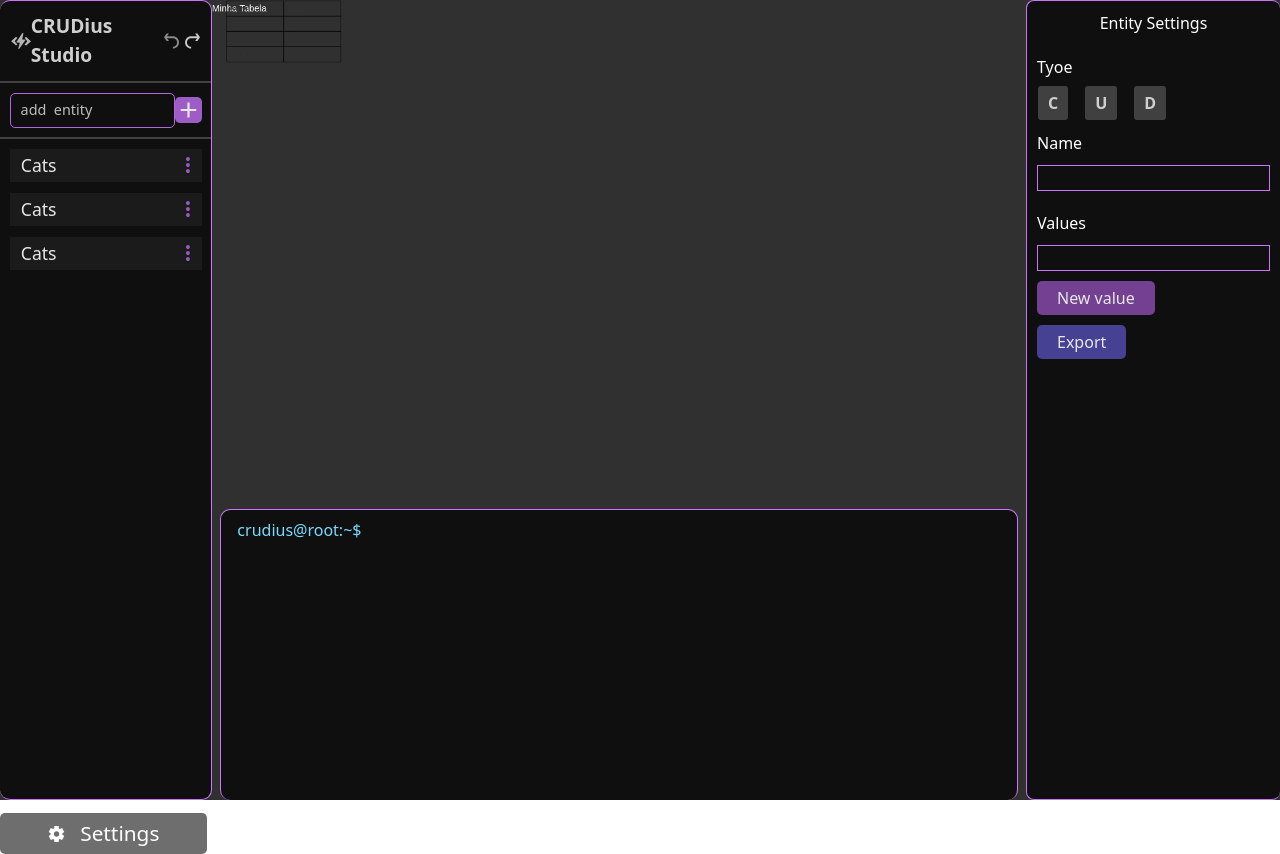
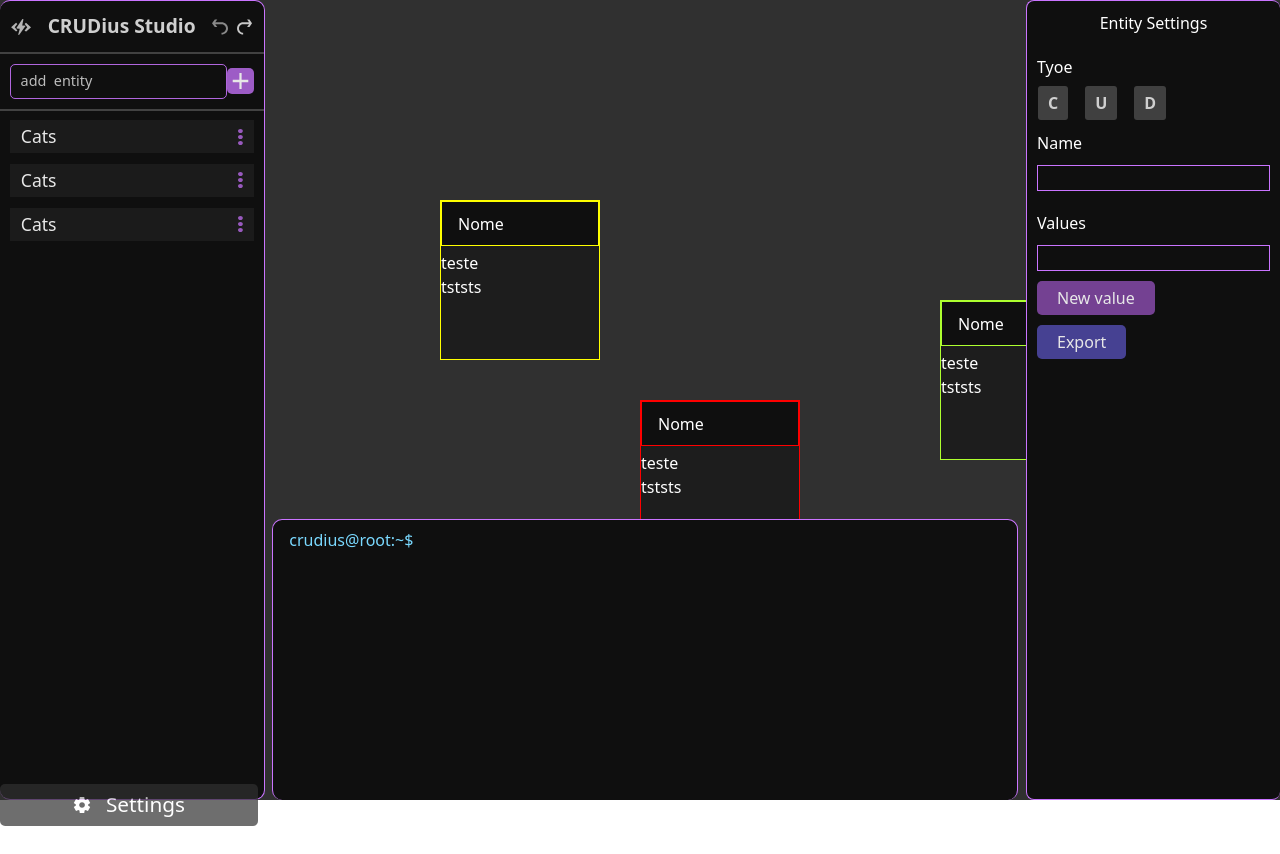
Before and after one commit to pedrovjesus/CRUDius-frontend, a React (Vite) app: page / in a window 1280 px wide. After the commit the page ends 826 px from the top, so only its background shows below. Built offline with nearby package versions, Linux system fonts and the light colour scheme.

Commit message:
update canva and nodes

```diff
--- a/src/App.css
+++ b/src/App.css
@@ -7,6 +7,7 @@
     --color-base: #CA74FF;
 
     font-size: 16px;
+    overflow: hidden;
 }
 
 .main {
@@ -22,11 +23,11 @@
 .menu-list-entity {
     background-color: #0F0F0F;
     height: 100%;
-    width: 300px;
+    width: 400px;
     border: 1px solid #CA74FF;
     border-radius: 10px;
     border-left: 0;
-
+    z-index: 999;
 }
 
 .menu-list-entity .header {
@@ -188,7 +189,7 @@ input::placeholder {
 .group-canva-terminal {
     display: flex;
     flex-direction: column;
-    justify-content: space-between;
+    justify-content: flex-end;
     align-items: center;
     height: 100%;
     width: 90%;
@@ -212,6 +213,7 @@ input::placeholder {
     color: #ffffff;
     padding: 1rem;
     padding-top: 8px;
+    z-index: 999;
 }
 
 .terminal:hover {
@@ -254,6 +256,7 @@ input::placeholder {
     border: 1px solid #CA74FF;
     border-right: 0;
     border-radius: 8px;
+    z-index: 999;
 }
 
 .entity-settings h2 {
@@ -336,3 +339,51 @@ input::placeholder {
 h1, h2 {
     color: #ffffff;
 }
+
+
+.main-canva {
+    width: 100%;
+}
+
+canvas {
+    width: 109%;
+    height: 100%;
+}
+
+.table {
+    height: 10rem;
+    width: 10rem;
+    position: absolute;
+    background-color: #1d1d1d;
+    color: #ffffff;
+}
+
+.table .header {
+    background-color: #0F0F0F;
+    padding: 0.6rem 1rem;
+    margin-bottom: 0.3rem;
+}
+
+.create {
+    border: 1px solid greenyellow;
+}
+
+.delete {
+    border: 1px solid red;
+}
+
+.update {
+    border: 1px solid yellow;
+}
+
+.create .header {
+    border: 1px solid greenyellow;
+}
+
+.delete .header {
+    border: 1px solid red;
+}
+
+.update .header {
+    border: 1px solid yellow;
+}
--- a/src/components/Canva.tsx
+++ b/src/components/Canva.tsx
@@ -1,97 +1,156 @@
-import { useEffect, useRef, useState } from "react";
+import { useRef, useState, useEffect } from "react";
 
 export const Canva = () => {
-  const canvasRef = useRef(null)
+  const canvasRef = useRef(null);
+  const [zoom, setZoom] = useState(1);
+  const [offset, setOffset] = useState({ x: window.innerWidth / 2, y: window.innerHeight / 2 });
 
-  const [zoom, setZoom] = useState(0.6)
-  const [offset, setOffset] = useState({ x: 0, y: 0 })
-  const isDragging = useRef(false)
-  const lastMousePos = useRef({ x: 0, y: 0 })
+  const isDraggingCanvas = useRef(false);
+  const isDraggingInput = useRef(false);
+  const draggingInputId = useRef(null);
+  const lastMouse = useRef({ x: 0, y: 0 });
 
+  const [tables, setTables] = useState([
+    { id: 1, x: 300, y: -100, name: "Nome", type: 'create', values: [
+      {name: 'pessoa', type: 'string', data: 'teste'},
+      {name: 'pessoa1', type: 'string', data: 'tststs'},
+    ] },
+    { id: 2, x: -200, y: -200, name: "Nome", type: 'update', values: [
+      {name: 'pessoa2', type: 'string', data: 'teste'},
+      {name: 'pessoa3', type: 'string', data: 'tststs'},
+    ] },
+        { id: 3, x: 0, y: 0, name: "Nome", type: 'delete', values: [
+      {name: 'pessoa2', type: 'string', data: 'teste'},
+      {name: 'pessoa3', type: 'string', data: 'tststs'},
+    ] },
+  ]);
+
+  // Desenha o grid
   useEffect(() => {
-    const canvas = canvasRef.current
+    const canvas = canvasRef.current;
+    canvas.width = window.innerWidth;
+    canvas.height = window.innerHeight;
+  }, [offset, zoom]);
 
-    canvas.width = window.innerWidth
-    canvas.height = window.innerHeight
+  // Zoom com scroll do mouse
+  const handleWheel = (e) => {
+    const delta = -e.deltaY;
+    const zoomIntensity = 0.001;
 
-    const draw = (ctx, pY, pX) => {
-      ctx = canvas.getContext("2d")
-      ctx.clearRect(0, 0, canvas.width, canvas.height)
+    const newZoom = zoom * (1 + delta * zoomIntensity);
+    const mouseX = e.clientX;
+    const mouseY = e.clientY;
 
-      ctx.save();
-      ctx.translate(offset.x, offset.y)
-      ctx.scale(zoom, zoom)
+    // Calcula o ponto no mundo antes do zoom
+    const worldX = (mouseX - offset.x) / zoom;
+    const worldY = (mouseY - offset.y) / zoom;
 
-      ctx.fillStyle = "#fff"
-      ctx.font = "24px Arial"
-      ctx.fillText("Minha Tabela", 0, 30)
-
-      const headers = ["Nome", "Idade"]
-      const rows = [
-        ["Alice", "25"],
-        ["Bob", "30"],
-        ["Charlie", "28"],
-      ]
-
-      const cellWidth = 150
-      const cellHeight = 40
-      const startX = pX
-      const startY = pY
-
-      ctx.font = "bold 16px Arial"
-      ctx.fillStyle = "#333"
-      headers.forEach((header, i) => {
-        ctx.strokeRect(startX + i * cellWidth, startY, cellWidth, cellHeight)
-        ctx.fillText(header, startX + i * cellWidth + 10, startY + 25)
+    // Atualiza zoom e offset para manter o ponto fixo
+    if (newZoom >+ 0.316478381828866 && newZoom <+ 2.773078757450189) {
+      setZoom(newZoom);
+      setOffset({
+        x: mouseX - worldX * newZoom,
+        y: mouseY - worldY * newZoom,
       });
-
-      ctx.font = "14px Arial"
-      rows.forEach((row, rowIndex) => {
-        row.forEach((cell, colIndex) => {
-          const x = startX + colIndex * cellWidth
-          const y = startY + (rowIndex + 1) * cellHeight
-          ctx.strokeRect(x, y, cellWidth, cellHeight)
-          ctx.fillText(cell, x + 10, y + 25)
-        });
-      });
-
-      ctx.restore()
-    };
-
-    draw('ooo', 98, 1)
-    draw('sss', 2, 38)
-  }, [zoom, offset])
-
+    }
+  };
 
   const handleMouseDown = (e) => {
-    isDragging.current = true
-    lastMousePos.current = { x: e.clientX, y: e.clientY }
+    lastMouse.current = { x: e.clientX, y: e.clientY };
+
+    // Detecta clique na tabela
+    for (let table of tables) {
+      const getTable = document.getElementById(table.id)
+      const screenX = offset.x + table.x * zoom;
+      const screenY = offset.y + table.y * zoom;
+      const width = getTable.offsetWidth * zoom;
+      const height = getTable.offsetHeight * zoom;
+
+      if (
+        e.clientX >= screenX &&
+        e.clientX <= screenX + width &&
+        e.clientY >= screenY &&
+        e.clientY <= screenY + height
+      ) {
+        isDraggingInput.current = true;
+        draggingInputId.current = table.id;
+        return;
+      }
+    }
+
+    isDraggingCanvas.current = true;
   };
 
   const handleMouseMove = (e) => {
-    if (!isDragging.current) return
-    const dx = e.clientX - lastMousePos.current.x
-    const dy = e.clientY - lastMousePos.current.y
-    setOffset((prev) => ({
-      x: prev.x + dx,
-      y: prev.y + dy,
-    }));
-    lastMousePos.current = { x: e.clientX, y: e.clientY }
+    const dx = e.clientX - lastMouse.current.x;
+    const dy = e.clientY - lastMouse.current.y;
+
+    if (isDraggingCanvas.current) {
+      setOffset((prev) => ({ x: prev.x + dx, y: prev.y + dy }));
+    }
+
+    if (isDraggingInput.current && draggingInputId.current != null) {
+      setTables((prevInputs) =>
+        prevInputs.map((table) =>
+          table.id === draggingInputId.current
+            ? {
+                ...table,
+                x: table.x + dx / zoom,
+                y: table.y + dy / zoom,
+              }
+            : table
+        )
+      );
+    }
+
+    lastMouse.current = { x: e.clientX, y: e.clientY };
   };
 
   const handleMouseUp = () => {
-    isDragging.current = false
+    isDraggingCanvas.current = false;
+    isDraggingInput.current = false;
+    draggingInputId.current = null;
   };
 
   return (
-    <canvas
-      ref={canvasRef}
-      className="canva"
+    <div
+      className="main-canva"
       onMouseDown={handleMouseDown}
       onMouseMove={handleMouseMove}
       onMouseUp={handleMouseUp}
       onMouseLeave={handleMouseUp}
-      style={{ display: "block", cursor: "grab" }}
-    />
+      onWheel={handleWheel}
+    >
+      <canvas
+        ref={canvasRef}
+      />
+
+      {tables.map((table) => {
+        const style = {
+          left: offset.x + table.x * zoom,
+          top: offset.y + table.y * zoom,
+          transform: `scale(${zoom})`,
+          zIndex: 1,
+        };
+
+        const list = table.values.map((dataTable) => {
+          return (
+              <div key={dataTable.name} className="value">
+                <span>{dataTable.data}</span>
+              </div>
+          );
+        })
+        return (
+          <div className={'table ' + table.type} id={table.id} key={table.id} style={style}>
+            <div className="header">
+              <span>{table.name}</span>
+            </div>
+            <div className="content">
+              {list}
+            </div>
+          </div>
+        );
+      })}
+    </div>
   );
-};
+}
```
